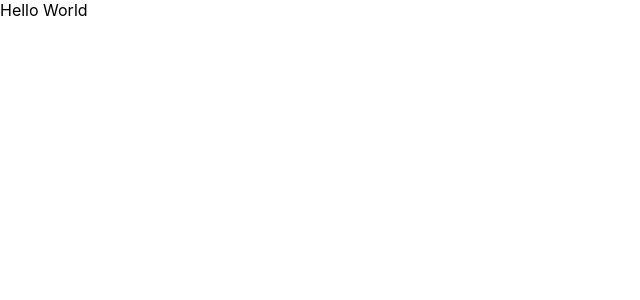
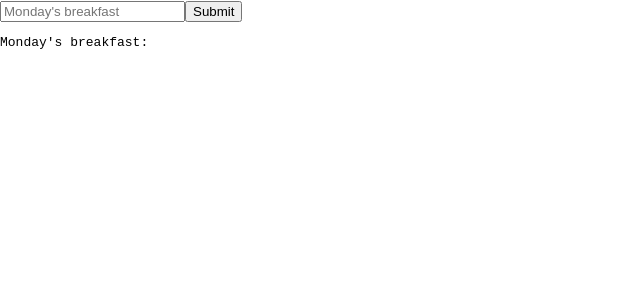
Before and after one commit to victoralfonsoperez/reactnd-project-udacy-meals, a React (Create React App) app: page / in a window 1280 px wide. Shown: the top 300 px of the page, without its empty margins (0-640 px from the left). Built offline with nearby package versions, Linux system fonts and the light colour scheme.

Commit message:
All together, store, reducer, actions

```diff
--- a/src/components/App.js
+++ b/src/components/App.js
@@ -1,10 +1,46 @@
 import React, { Component } from 'react'
+import { addRecipe } from '../actions'
 
 class App extends Component {
+  state = {
+    calendar: null,
+  }
+
+  componentDidMount() {
+    const { store } = this.props
+
+    store.subscribe(() => {
+      this.setState(() => ({
+        calendar: store.getState(),
+      }))
+    })
+  }
+
+  submitFood = () => {
+    this.props.store.dispatch(addRecipe({
+      day: 'monday',
+      meal: 'breakfast',
+      recipe: {
+        label: this.input.value,
+      },
+    }))
+
+    this.input.value = ''
+  }
   render() {
     return (
       <div>
-        Hello World
+        <input
+          type="text"
+          ref={(input) => this.input = input}
+          placeholder="Monday's breakfast"
+        />
+
+        <button onClick={this.submitFood}>Submit</button>
+
+        <pre>
+          Monday's breakfast: {this.state.calendar && this.state.calendar.monday.breakfast}
+        </pre>
       </div>
     )
   }
--- a/src/index.js
+++ b/src/index.js
@@ -11,5 +11,8 @@
   window.__REDUX_DEVTOOLS_EXTENSION__ && window.__REDUX_DEVTOOLS_EXTENSION__(),
 )
 
-ReactDOM.render(<App />, document.getElementById('root'))
+ReactDOM.render(
+  <App store={store} />,
+  document.getElementById('root'),
+)
 registerServiceWorker()
```
Also changed, not shown: 1 other file (tests, documents, lock files or other folders).
